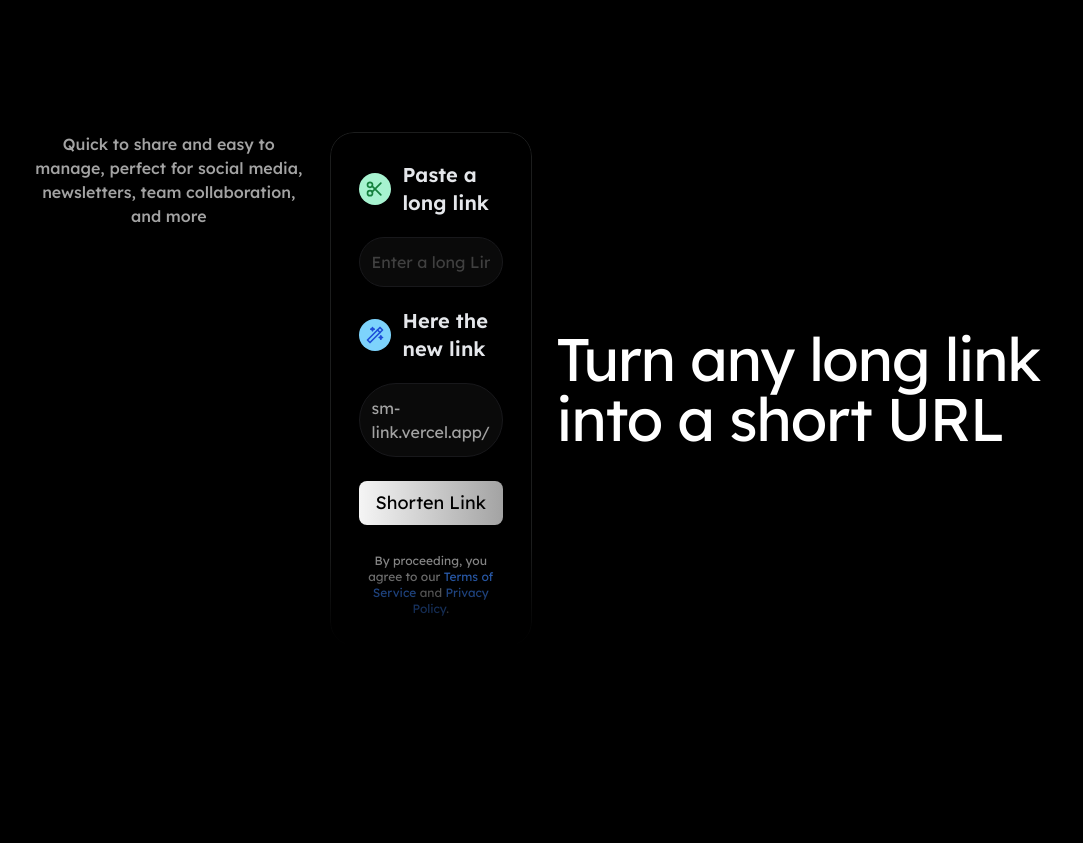
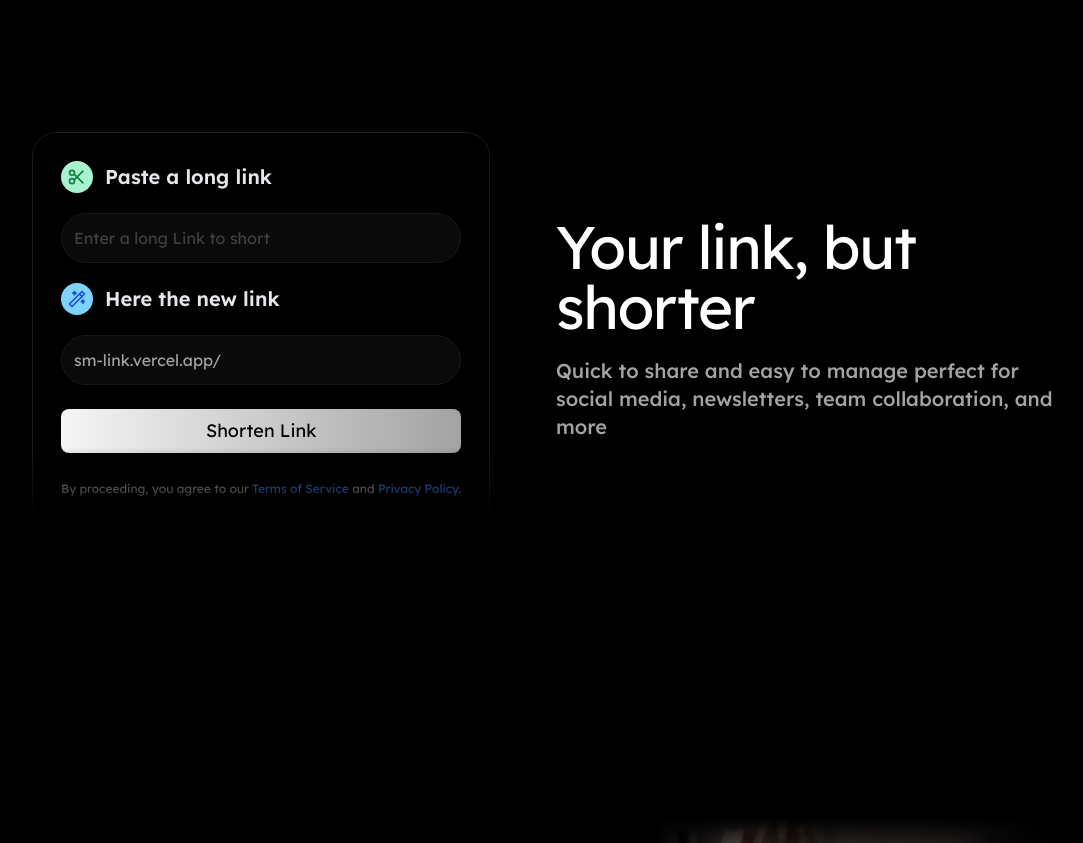
Before and after one commit to JoSG7/sm-link, a Next.js app: page / in a window 1280 px wide. Shown: the part 580-1423 px from the top of the page, without its empty margins (96-1179 px from the left). Built offline with nearby package versions, Linux system fonts and the light colour scheme; no server answers.

Commit message:
updating structure and responsive 3

```diff
--- a/src/components/home/sections/LinkForm/LinkFormSection.tsx
+++ b/src/components/home/sections/LinkForm/LinkFormSection.tsx
@@ -14,11 +14,8 @@ export function LinkFormSection() {
         <LinkFormTitle />
         <ShortLinkForm />
 
-        {/* <p className="pb-5 font-medium text-center text-neutral-400 lg-2:text-start lg-2:text-xl">
-          Quick to share and easy to manage perfect for social media, newsletters, team collaboration, and more
-        </p> */}
-
-        <p className="pb-5 font-medium text-neutral-400 text-muted-foreground text-center max-w-xs">
+        {/* This p only appears in 360px */}
+        <p className="pb-5 font-medium text-neutral-400 text-muted-foreground text-center max-w-xs lg-2:hidden">
           Quick to share and easy to manage, perfect for social media, newsletters, team collaboration, and more
         </p>
 
--- a/src/components/home/sections/LinkForm/Title.tsx
+++ b/src/components/home/sections/LinkForm/Title.tsx
@@ -4,11 +4,11 @@ export function LinkFormTitle () {
 
     <section className="flex items-center">
       <div className="w-[90vw] pb-5 lg-2:max-w-[500px] lg-2:py-0">
-        <h1 className="text-4xl tracking-tight text-center lg-2:text-start lg-2:text-6xl">Turn any long link into a short URL</h1>
+        <h1 className="text-4xl tracking-tight text-center lg-2:text-start lg-2:text-6xl">Your link, but shorter</h1>
 
-        {/* <p className="pt-5 font-medium text-center text-neutral-400 lg-2:text-start lg-2:text-xl">
+        <p className="hidden pt-5 font-medium text-center text-neutral-400 lg-2:block lg-2:text-start lg-2:text-xl">
           Quick to share and easy to manage perfect for social media, newsletters, team collaboration, and more
-        </p> */}
+        </p>
       </div>
     </section>
 
```
